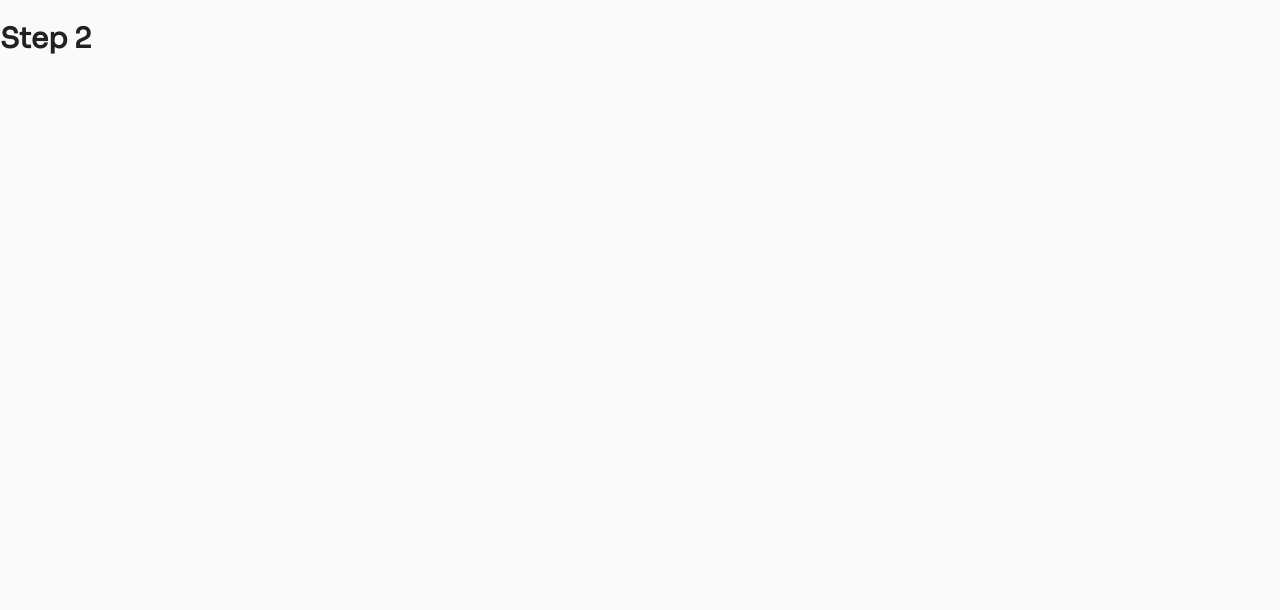
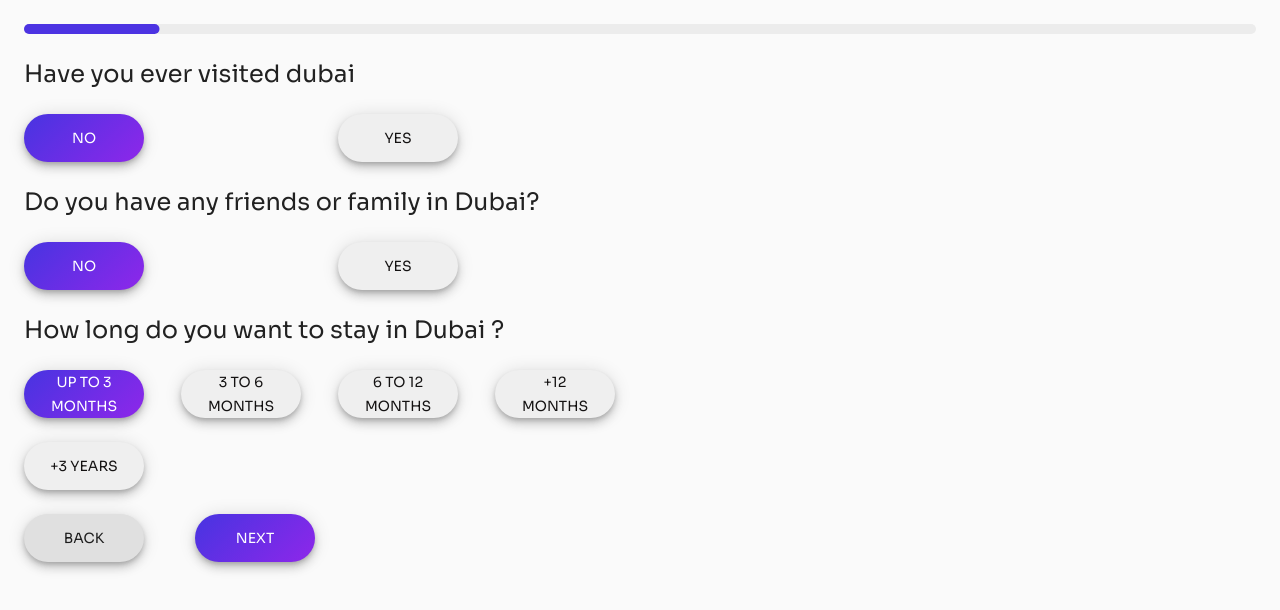
Before and after one commit to BasharAk/atechy, a React (Create React App) app in the folder client/: page / in a window 1280 px wide. Both pictures are taken after a click on the button "APPLY NOW". Shown: the top 610 px of the page. Built offline with nearby package versions, Linux system fonts and the light colour scheme; the HTML template or start-up script is replaced by a standard one.

Commit message:
Implement Page2

```diff
--- a/client/public/index.html
+++ b/client/public/index.html
@@ -10,6 +10,10 @@
       rel="stylesheet"
     />
     <title>Bashar</title>
+    <link
+      rel="stylesheet"
+      href="path/to/font-awesome/css/font-awesome.min.css"
+    />
   </head>
   <body>
     <noscript>You need to enable JavaScript to run this app.</noscript>
--- a/client/src/App.js
+++ b/client/src/App.js
@@ -5,6 +5,7 @@ import ThemeProvider from './Components/ThemeProvider/ThemeProvider';
 const App = () => {
   const [state, setState] = useState({
     currentStep: 1,
+    progress: 0,
     userInfo: {
       firstName: '',
       lastName: '',
@@ -13,7 +14,10 @@ const App = () => {
       gender: '',
       dob: '',
       contact: '',
-      email: ''
+      email: '',
+      visited: false,
+      relatives: false,
+      howLong: 3
     }
   });
 
--- /dev/null
+++ b/client/src/Components/ProgressBar/ProgressBar.jsx
@@ -0,0 +1,18 @@
+import LinearProgress from '@material-ui/core/LinearProgress';
+import { withStyles } from '@material-ui/core/styles';
+
+const BorderLinearProgress = withStyles(() => ({
+  root: {
+    height: 10,
+    borderRadius: 5
+  },
+  colorPrimary: {
+    backgroundColor: '#ECECEC'
+  },
+  bar: {
+    borderRadius: 5,
+    backgroundColor: 'primary'
+  }
+}))(LinearProgress);
+
+export default BorderLinearProgress;
--- a/client/src/Components/StyledButton/StyledButton.jsx
+++ b/client/src/Components/StyledButton/StyledButton.jsx
@@ -2,7 +2,18 @@ import Fab from '@material-ui/core/Fab';
 import styled from 'styled-components';
 
 const StyledFab = styled(Fab)`
-  background-image: linear-gradient(135deg, #4734e1 0%, #8e27ea 100%);
-  color: white;
+  width: 120px;
+  ${({ col }) =>
+    col === 'pur' &&
+    `
+    background-image: linear-gradient(135deg, #4734e1 0%, #8e27ea 100%);
+    color: white;
+    `};
+  ${({ col }) =>
+    col === 'white' &&
+    `
+    background-image: linear-gradient(135deg, #EFEFEF 0%, #EFEFEF 100%);
+    color: #141212;
+    `};
 `;
 export default StyledFab;
--- a/client/src/Pages/Step1/Step1.jsx
+++ b/client/src/Pages/Step1/Step1.jsx
@@ -43,7 +43,8 @@ const Step1 = ({ state, setState }) => {
         contact,
         email
       },
-      currentStep: state.currentStep + 1
+      currentStep: state.currentStep + 1,
+      progress: state.progress + 11
     });
   };
 
@@ -226,7 +227,11 @@ const Step1 = ({ state, setState }) => {
               </Grid>
 
               <Grid item xs={12}>
-                <StyledFab onClick={(e) => confirmStep(e)} variant='extended'>
+                <StyledFab
+                  col='pur'
+                  onClick={(e) => confirmStep(e)}
+                  variant='extended'
+                >
                   Apply Now
                 </StyledFab>
               </Grid>
--- a/client/src/Pages/Step2/Step2.jsx
+++ b/client/src/Pages/Step2/Step2.jsx
@@ -1,7 +1,211 @@
+import { useState } from 'react';
+
+//////////////////////////////////// Material UI components///////////
+import Box from '@material-ui/core/Box/Box';
+import Typography from '@material-ui/core/Typography/Typography';
+import Grid from '@material-ui/core/Grid/Grid';
+import Container from '@material-ui/core/Container/Container';
+import StyledFab from '../../Components/StyledButton/StyledButton';
+import BorderLinearProgress from '../../Components/ProgressBar/ProgressBar';
+////////////////////////////////////////////////////////////////////
+
 const Step2 = ({ state, setState }) => {
+  const [visited, setVisited] = useState(state.userInfo.visited);
+  const [relatives, setRelatives] = useState(state.userInfo.relatives);
+  const [howLong, setHowLong] = useState(state.userInfo.howLong);
+
+  const confirmStep = (e) => {
+    ///////////////////////////
+    //validators should be here
+    ///////////////////////////
+    setState({
+      ...state,
+      userInfo: {
+        ...state.userInfo,
+        visited,
+        relatives,
+        howLong
+      },
+      currentStep: state.currentStep + 1,
+      progress: state.progress + 11
+    });
+  };
+
   return (
     <>
-      <h1> Step 2</h1>
+      <Container m='auto'>
+        <Grid container spacing={3}>
+          <Grid item xs={12}>
+            <Box display={{ xs: 'block', md: 'none' }}>
+              <Typography variant='h3'>digg</Typography>
+            </Box>
+          </Grid>
+
+          <Grid item xs={12}>
+            <BorderLinearProgress
+              variant='determinate'
+              value={state.progress}
+            />
+          </Grid>
+
+          <Grid item xs={12}>
+            <Grid container spacing={3}>
+              <Grid item xs={12}>
+                <Typography variant='h5'>
+                  Have you ever visited dubai
+                </Typography>
+              </Grid>
+              <Grid item xs={12} md={6}>
+                <Grid item xs={12}>
+                  <Grid container spacing={3}>
+                    <Grid item xs={6}>
+                      <StyledFab
+                        variant='extended'
+                        col={visited ? 'white' : 'pur'}
+                        onClick={() => setVisited(false)}
+                      >
+                        no
+                      </StyledFab>
+                    </Grid>
+                    <Grid item xs={6}>
+                      <StyledFab
+                        variant='extended'
+                        col={visited ? 'pur' : 'white'}
+                        onClick={() => setVisited(true)}
+                      >
+                        yes
+                      </StyledFab>
+                    </Grid>
+                  </Grid>
+                </Grid>
+              </Grid>
+            </Grid>
+          </Grid>
+
+          <Grid item xs={12}>
+            <Grid container spacing={3}>
+              <Grid item xs={12}>
+                <Typography variant='h5'>
+                  Do you have any friends or family in Dubai?
+                </Typography>
+              </Grid>
+              <Grid item xs={12} md={6}>
+                <Grid item xs={12}>
+                  <Grid container spacing={3}>
+                    <Grid item xs={6}>
+                      <StyledFab
+                        variant='extended'
+                        col={relatives ? 'white' : 'pur'}
+                        onClick={() => setRelatives(false)}
+                      >
+                        no
+                      </StyledFab>
+                    </Grid>
+                    <Grid item xs={6}>
+                      <StyledFab
+                        variant='extended'
+                        col={relatives ? 'pur' : 'white'}
+                        onClick={() => setRelatives(true)}
+                      >
+                        yes
+                      </StyledFab>
+                    </Grid>
+                  </Grid>
+                </Grid>
+              </Grid>
+            </Grid>
+          </Grid>
+
+          <Grid item xs={12}>
+            <Grid container spacing={3}>
+              <Grid item xs={12}>
+                <Typography variant='h5'>
+                  How long do you want to stay in Dubai ?
+                </Typography>
+              </Grid>
+              <Grid item xs={12} md={6}>
+                <Grid item xs={12}>
+                  <Grid container spacing={3}>
+                    <Grid item xs={6} md={3}>
+                      <StyledFab
+                        variant='extended'
+                        col={howLong === 3 ? 'pur' : 'white'}
+                        onClick={() => setHowLong(3)}
+                      >
+                        Up To 3 months
+                      </StyledFab>
+                    </Grid>
+                    <Grid item xs={6} md={3}>
+                      <StyledFab
+                        variant='extended'
+                        col={howLong === 6 ? 'pur' : 'white'}
+                        onClick={() => setHowLong(6)}
+                      >
+                        3 To 6 months
+                      </StyledFab>
+                    </Grid>
+                    <Grid item xs={6} md={3}>
+                      <StyledFab
+                        variant='extended'
+                        col={howLong === 12 ? 'pur' : 'white'}
+                        onClick={() => setHowLong(12)}
+                      >
+                        6 To 12 months
+                      </StyledFab>
+                    </Grid>
+                    <Grid item xs={6} md={3}>
+                      <StyledFab
+                        variant='extended'
+                        col={howLong === 24 ? 'pur' : 'white'}
+                        onClick={() => setHowLong(24)}
+                      >
+                        +12 months
+                      </StyledFab>
+                    </Grid>
+                    <Grid item xs={6} md={3}>
+                      <StyledFab
+                        variant='extended'
+                        col={howLong === 48 ? 'pur' : 'white'}
+                        onClick={() => setHowLong(48)}
+                      >
+                        +3 years
+                      </StyledFab>
+                    </Grid>
+                  </Grid>
+                </Grid>
+              </Grid>
+            </Grid>
+          </Grid>
+
+          <Grid item xs={12} md={6}>
+            <Grid container spacing={10}>
+              <Grid item xs={6} md={3}>
+                <StyledFab
+                  variant='extended'
+                  onClick={() =>
+                    setState({
+                      ...state,
+                      currentStep: state.currentStep - 1,
+                      progress: state.progress - 11
+                    })
+                  }
+                >
+                  Back
+                </StyledFab>
+              </Grid>
+              <Grid item xs={6} md={3}>
+                <StyledFab
+                  col='pur'
+                  onClick={(e) => confirmStep(e)}
+                  variant='extended'
+                >
+                  Next
+                </StyledFab>
+              </Grid>
+            </Grid>
+          </Grid>
+        </Grid>
+      </Container>
     </>
   );
 };
```
